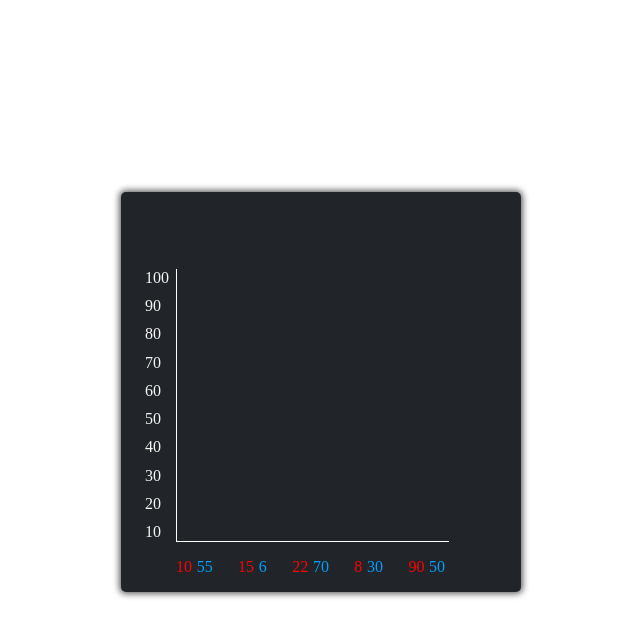
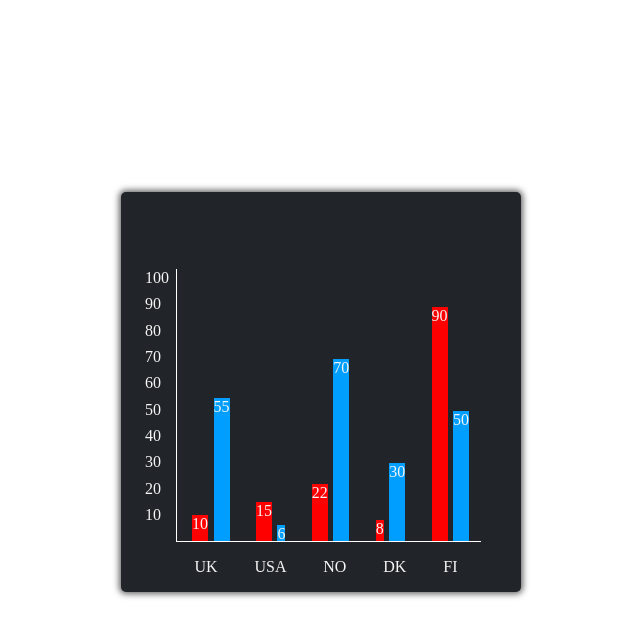
Before and after one commit to Petrasoderstrom1612/Graph-, a plain HTML site: page index.html in a window 1280 px wide. Shown: the part 8-644 px from the top of the page, without its empty margins (319-959 px from the left). Drawn offline with Linux system fonts and the light colour scheme.

Commit message:
Graph finished

```diff
--- a/data.js
+++ b/data.js
@@ -2,6 +2,6 @@ export const peopleWorkingAbroad = [
     {
         women: [10, 15, 22, 8, 90],
         men: [55, 6, 70, 30, 50],
-        countries: ["UK", "USA", "Norway", "DK", "Finland"]
+        countries: ["UK", "USA", "NO", "DK", "FI"]
     }
 ]
--- a/index.css
+++ b/index.css
@@ -7,21 +7,29 @@ body{
 }
 
 .people{
+    display: flex;
     justify-content: space-between;
-    display: flex;
+    align-items: self-end;
+    position: relative;
+    bottom: -288px;
+    width: 298px;
+    margin-left: 16px;
 }
 
 .woman{
-    color:red;
+    background-color:red;
+    z-index: -1;
 }
 
 .man{
-    color:#009fff;
+    background-color:#009fff;
     margin-right: 1.3em;;
+    z-index: +1;
 }
 
 .whole-modal{
     align-self: end;
+    width: 290px;
 }
 
 .modal {
@@ -52,7 +60,7 @@ body{
 }
 
 .main-box{
-    width: 17em;
+    width: 19em;
     height:17em;
     border-bottom: 1px solid white;
     border-left: 1px solid white;
@@ -61,9 +69,20 @@ body{
     justify-content: space-between;
 }
 
+.main-box :first-child {
+    margin-bottom: 17px; /* Style for the first child of any type inside the div */
+}
+
 .left-number{
     margin:0;
     margin-left:-2em;
+}
+
+.countries{
+    display: flex;
+    justify-content: space-around;
+    width: 300px;
+
 }
 
 @media only screen and (min-width: 768px) and (max-width: 1024px) and (orientation: portrait){
--- a/index.html
+++ b/index.html
@@ -12,10 +12,18 @@
     <main>
         <div class="modal" id="modal">
             <div class="whole-modal">
-                <div class="main-box" id="main-box-el"></div>
-                <div class="modal-inner" id="modal-inner">
-                <div class="people" id="people-el"></div>
-                <div class="countries" id="contries-el"></div>
+                <div>
+                    <div class="people" id="people-el">
+                        <!-- people slopes -->
+                    </div>
+                </div>
+                <div class="main-box" id="main-box-el">
+                    <div class="people" id="people-el">
+                        <!--  numbers on the left hand side -->
+                    </div>
+                </div>
+                <div class="countries" id="contries-el">
+                    <!-- countries -->
                 </div>
             </div>
         </div>
--- a/index.js
+++ b/index.js
@@ -1,7 +1,7 @@
 import {peopleWorkingAbroad} from "./data.js"
+const mainBoxEl = document.getElementById("main-box-el")
+const contriesEl = document.getElementById("contries-el")
 const peopleEl = document.getElementById("people-el")
-const mainBoxEl = document.getElementById("main-box-el")
-
 
 console.log(peopleWorkingAbroad)
 
@@ -26,19 +26,26 @@ for(let i = 0; i < maxLength; i++){
 
 let finalArray = ""
 for(let i = 0;i < newArray.length; i++){
+    let height = `${newArray[i] * 2.6}px`
    if (i % 2 === 0){
-    finalArray += `<p class="woman">${newArray[i]}</p>`
+    finalArray += `<p class="woman" style="height:${height}">${newArray[i]}</p>`
    } else{
-    finalArray +=  `<p class="man">${newArray[i]}</p>`
+    finalArray +=  `<p class="man" style="height:${height}">${newArray[i]}</p>`
    }
 }
 console.log(finalArray)
 peopleEl.innerHTML = finalArray
 
 let leftSite = ""
-for (let i = 10; i< 101;i+=10){
+for (let i = 10; i< 101; i+=10){
     leftSite += `<p class="left-number">${i}</p> `
 }
 mainBoxEl.innerHTML = leftSite
 
-// for (let )
+let countries= peopleWorkingAbroad[0].countries
+let countriesHtml = ""
+for (let i = 0; i < peopleWorkingAbroad[0].countries.length; i++){
+countriesHtml += `<p>${countries[i]}</p>`
+}
+
+contriesEl.innerHTML = countriesHtml
```
